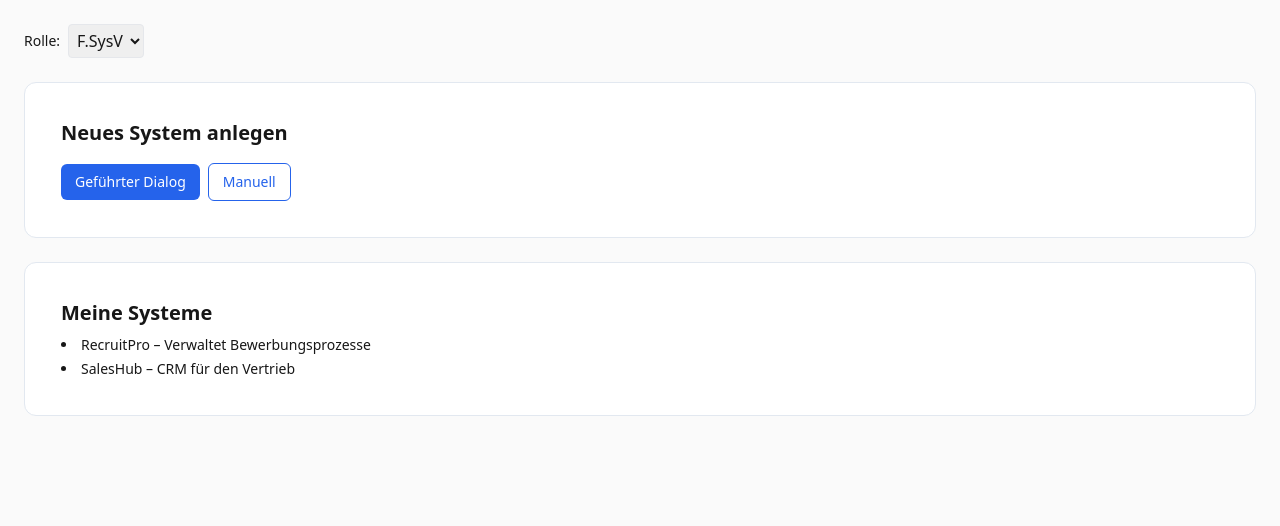
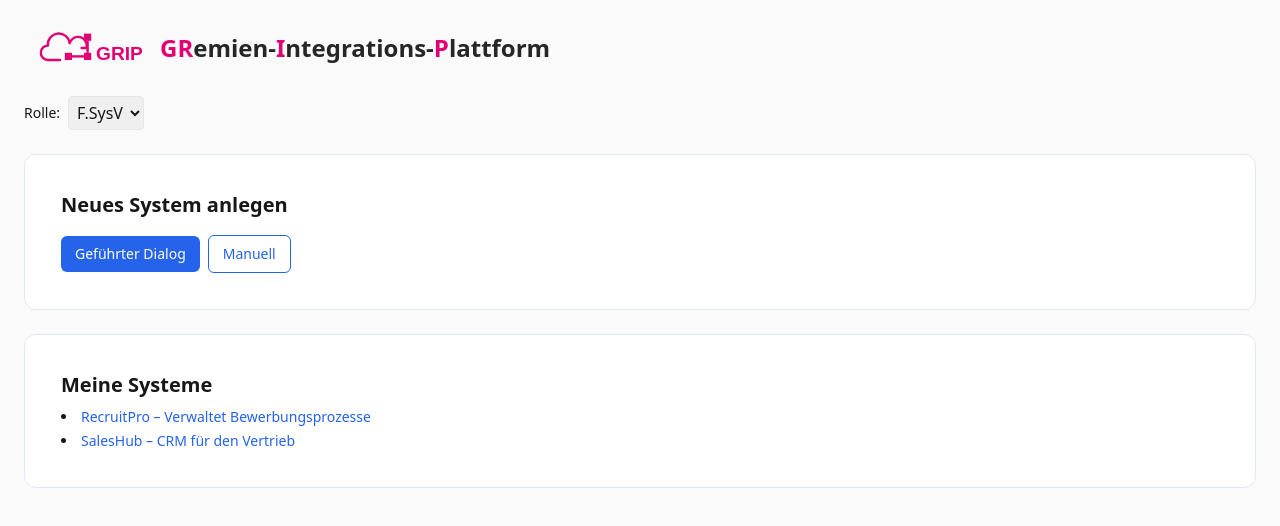
Before and after one commit to Fischimbiss/grid-tool, a React (Vite) app: page / in a window 1280 px wide. Shown: the top 526 px of the page. Built offline with nearby package versions, Linux system fonts and the light colour scheme.

Commit message:
chore: add grip logo asset

```diff
--- a/src/App.tsx
+++ b/src/App.tsx
@@ -3,6 +3,7 @@ import StartPage, { Role } from './StartPage'
 import ManualSystemFormPage from './ManualSystemFormPage'
 import GuidedSystemPlaceholder from './GuidedSystemPlaceholder'
 import AgendaPlaceholder from './AgendaPlaceholder'
+import type { System } from './mock/systems'
 
  type Page =
   | 'start'
@@ -10,19 +11,33 @@ import AgendaPlaceholder from './AgendaPlaceholder'
   | 'guided-system'
   | 'guided-agenda'
   | 'manual-agenda'
+  | 'system-detail'
 
 export default function App() {
   const [role, setRole] = useState<Role>('FSysV')
   const [page, setPage] = useState<Page>('start')
+  const [selectedSystem, setSelectedSystem] = useState<System | undefined>(undefined)
 
   const goStart = () => setPage('start')
 
-  if (page === 'manual-system') return <ManualSystemFormPage onBack={goStart} />
+  if (page === 'manual-system') return <ManualSystemFormPage onBack={goStart} role={role} />
+  if (page === 'system-detail' && selectedSystem)
+    return <ManualSystemFormPage onBack={goStart} role={role} system={selectedSystem} />
   if (page === 'guided-system') return <GuidedSystemPlaceholder onBack={goStart} />
   if (page === 'guided-agenda')
     return <AgendaPlaceholder onBack={goStart} title="Geführter Dialog - Tagesordnung" />
   if (page === 'manual-agenda')
     return <AgendaPlaceholder onBack={goStart} title="Manuelle Tagesordnung" />
 
-  return <StartPage role={role} onRoleChange={setRole} navigate={setPage} />
+  return (
+    <StartPage
+      role={role}
+      onRoleChange={setRole}
+      navigate={setPage}
+      onSelectSystem={(s) => {
+        setSelectedSystem(s)
+        setPage('system-detail')
+      }}
+    />
+  )
 }
--- a/src/ManualForm.tsx
+++ b/src/ManualForm.tsx
@@ -48,6 +48,8 @@ import { Input } from '@/components/ui/input'
 import { Textarea } from '@/components/ui/textarea'
 import cn from 'classnames'
 import AITab from './AITab'
+import type { Role } from './StartPage'
+import type { System } from './mock/systems'
 
 
 // Navigationseinträge
@@ -242,17 +244,22 @@ function HighlightedText({ text }: { text: string }) {
   );
 }
 
-export default function ManualForm() {
+interface ManualFormProps {
+  system?: System
+  role: Role
+}
+
+export default function ManualForm({ system, role }: ManualFormProps) {
   const [user, setUser] = useState({
     name: 'Ich',
     avatar: '',
     roles: ['BR', 'F.SysV', 'HR'],
     groups: ['Architektur-Team'],
-    currentRole: 'BR',
+    currentRole: role,
   });
   const [showProfile, setShowProfile] = useState(false);
-  const hasRole = (role: string) => user.currentRole === role;
-  const canEdit = hasRole('F.SysV') || hasRole('HR');
+  const hasRole = (r: string) => role === r;
+  const canEdit = role === 'FSysV';
   const [currentStage, setCurrentStage] = useState(2); // 0-based index of the current status
   // active Tab
   const [activeKey, setActiveKey] = useState(NAV_ITEMS[0].key);
@@ -265,7 +272,18 @@ export default function ManualForm() {
 
   // Basisinformationen State
   const [basis, setBasis] = useState<BasisInfo>(() => {
-    const saved = localStorage.getItem("basis-info");
+    if (system) {
+      const initial = makeInitialBasis();
+      return {
+        ...initial,
+        shortName: system.shortName,
+        longName: system.longName,
+        psi: system.categories.basis.psi,
+        appId: system.categories.basis.appId,
+        shortDescription: system.categories.basis.shortDescription,
+      };
+    }
+    const saved = localStorage.getItem('basis-info');
     return saved ? JSON.parse(saved) : makeInitialBasis();
   });
 
--- a/src/ManualSystemFormPage.tsx
+++ b/src/ManualSystemFormPage.tsx
@@ -1,7 +1,15 @@
 import ManualForm from './ManualForm'
 import { Button } from './components/ui/button'
+import type { System } from './mock/systems'
+import type { Role } from './StartPage'
 
-export default function ManualSystemFormPage({ onBack }: { onBack: () => void }) {
+interface Props {
+  onBack: () => void
+  system?: System
+  role: Role
+}
+
+export default function ManualSystemFormPage({ onBack, system, role }: Props) {
   return (
     <div>
       <div className="p-4">
@@ -9,7 +17,7 @@ export default function ManualSystemFormPage({ onBack }: { onBack: () => void })
           Zurück
         </Button>
       </div>
-      <ManualForm />
+      <ManualForm system={system} role={role} />
     </div>
   )
 }
--- a/src/StartPage.tsx
+++ b/src/StartPage.tsx
@@ -1,6 +1,7 @@
 import { Card, CardContent } from './components/ui/card'
 import { Button } from './components/ui/button'
 import { systems } from './mock/systems'
+import type { System } from './mock/systems'
 import { sessions } from './mock/sessions'
 
 export type Role = 'FSysV' | 'BR'
@@ -12,9 +13,10 @@ interface Props {
   role: Role
   onRoleChange: (r: Role) => void
   navigate: (page: string) => void
+  onSelectSystem: (s: System) => void
 }
 
-export default function StartPage({ role, onRoleChange, navigate }: Props) {
+export default function StartPage({ role, onRoleChange, navigate, onSelectSystem }: Props) {
   const mySystems = systems.filter(
     (s) => s.createdBy === CURRENT_USER || s.fso === CURRENT_USER
   )
@@ -23,6 +25,18 @@ export default function StartPage({ role, onRoleChange, navigate }: Props) {
 
   return (
     <div className="p-6 space-y-6">
+      <div className="flex items-center space-x-4">
+        <img src="/grip-logo.svg" alt="GRIP Logo" className="h-12" />
+        <h1 className="text-2xl font-bold text-neutral-800">
+          <span className="text-[#E20074]">GR</span>
+          <span className="text-neutral-800">emien‑</span>
+          <span className="text-[#E20074]">I</span>
+          <span className="text-neutral-800">ntegrations‑</span>
+          <span className="text-[#E20074]">P</span>
+          <span className="text-neutral-800">lattform</span>
+        </h1>
+      </div>
+
       <div className="flex items-center space-x-2">
         <label className="text-sm font-medium">Rolle:</label>
         <select
@@ -55,7 +69,12 @@ export default function StartPage({ role, onRoleChange, navigate }: Props) {
               <ul className="list-disc list-inside text-sm space-y-1">
                 {mySystems.map((s) => (
                   <li key={s.id}>
-                    {s.shortName} – {s.categories.basis.shortDescription}
+                    <button
+                      onClick={() => onSelectSystem(s)}
+                      className="text-blue-600 hover:underline"
+                    >
+                      {s.shortName} – {s.categories.basis.shortDescription}
+                    </button>
                   </li>
                 ))}
               </ul>
@@ -83,7 +102,14 @@ export default function StartPage({ role, onRoleChange, navigate }: Props) {
               <h2 className="text-xl font-semibold mb-2">Systemgruppe</h2>
               <ul className="list-disc list-inside text-sm space-y-1">
                 {groupSystems.map((s) => (
-                  <li key={s.id}>{s.shortName}</li>
+                  <li key={s.id}>
+                    <button
+                      onClick={() => onSelectSystem(s)}
+                      className="text-blue-600 hover:underline"
+                    >
+                      {s.shortName}
+                    </button>
+                  </li>
                 ))}
               </ul>
             </CardContent>
```
Also changed, not shown: public/grip-logo.svg (added).
